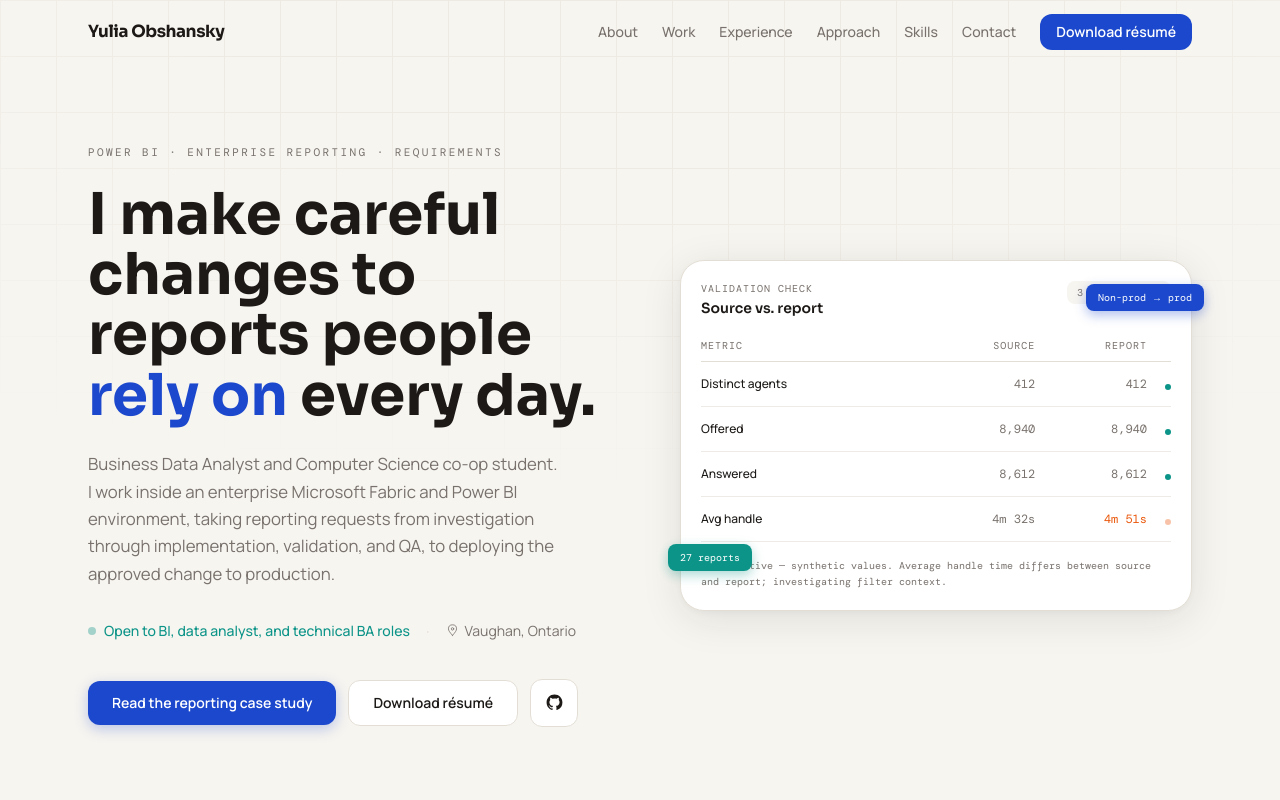
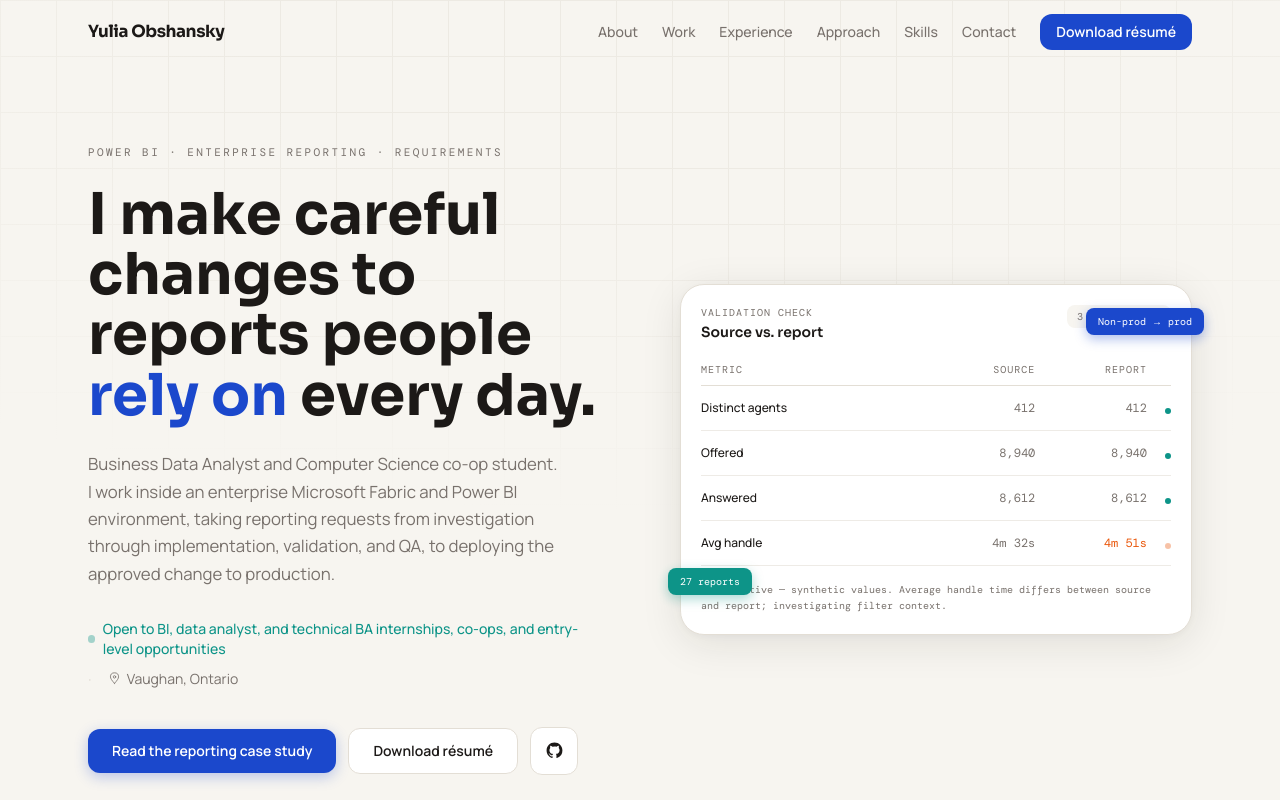
Before and after one commit to juliaobsh/julia-portfolio, a Next.js app: page / in a window 1280 px wide. Shown: the top 800 px of the page. Built offline with nearby package versions, Linux system fonts and the light colour scheme; a web font is replaced by a local one.

Commit message:
Update site.ts

```diff
--- a/src/data/site.ts
+++ b/src/data/site.ts
@@ -2,7 +2,7 @@ export const site = {
   name: "Yulia Obshansky",
   role: "Business Data Analyst",
   location: "Vaughan, Ontario",
-  availability: "Open to BI, data analyst, and technical BA roles",
+  availability: "Open to BI, data analyst, and technical BA internships, co-ops, and entry-level opportunities",
   email: "yuliaobs@gmail.com",
   /** Update if a custom domain is added later — used for canonical + OG URLs. */
   url: "https://julia-portfolio-nine.vercel.app",
```
